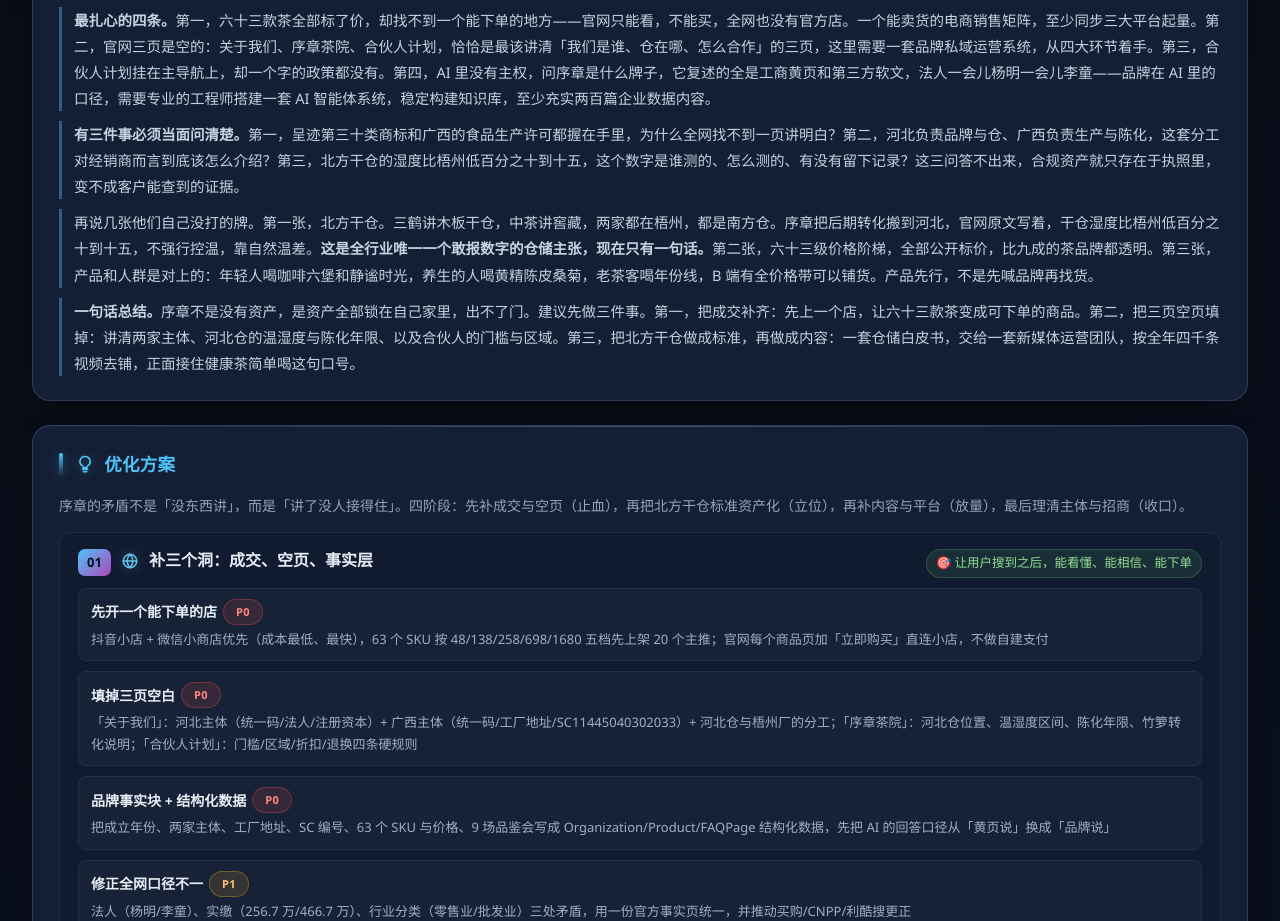
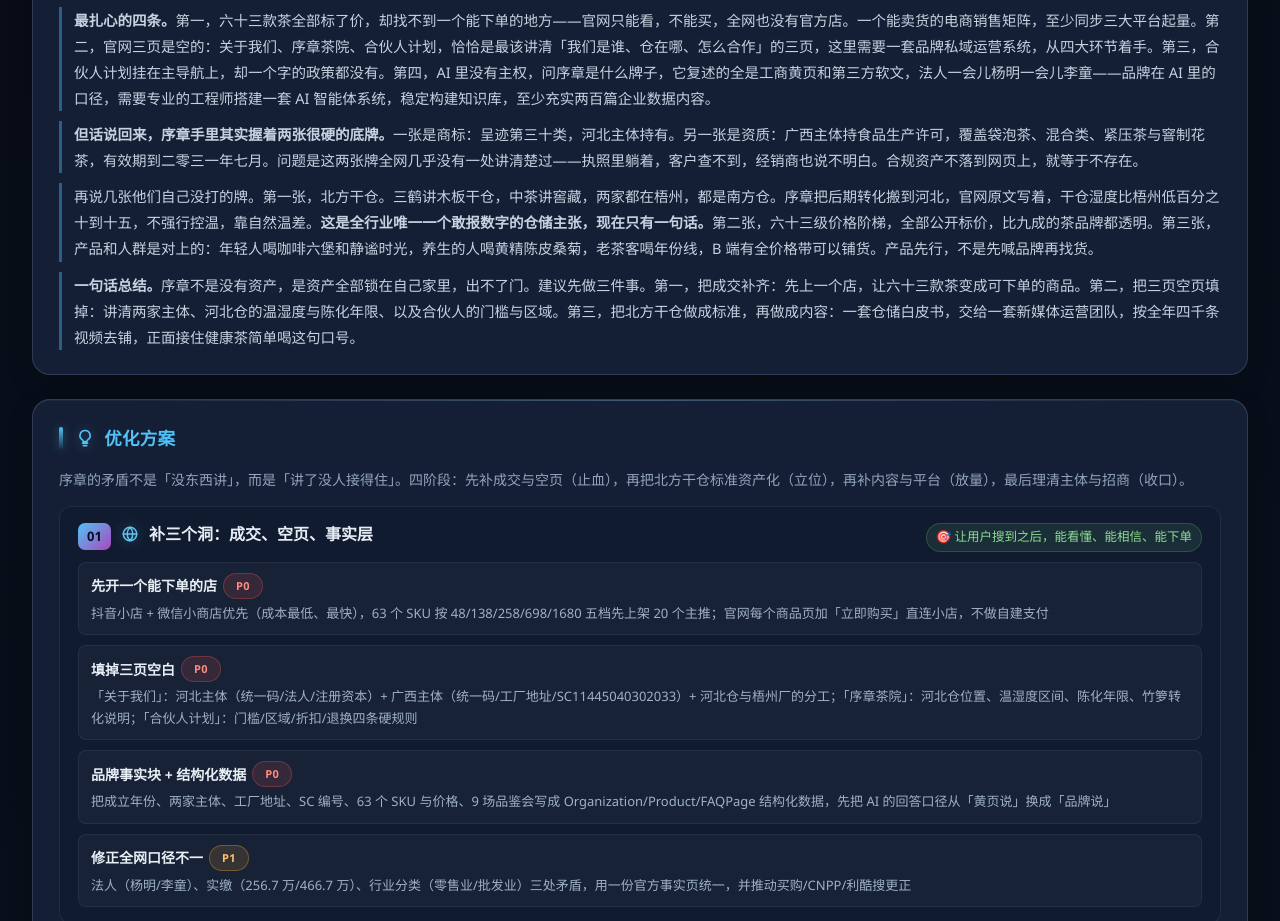
Before and after one commit to RichardChin1688/geozhishu, a plain HTML site: page xuzhang/index.html in a window 1280 px wide. Shown: the part 6567-7488 px from the top of the page. Drawn offline with Linux system fonts and the light colour scheme.

Commit message:
fix(xuzhang): 播报第4段改为自然转进（改前文，不硬加问题）
「还有一个必须当面问的问题」→「但话说回来，序章手里其实握着两张很硬的底牌」
正文承接为商标+资质两张底牌，落点是合规资产没落到网页上
（仅本地提交，暂不推线上）

```diff
--- a/xuzhang/index.html
+++ b/xuzhang/index.html
@@ -2951,7 +2951,7 @@ window.DASH = {
       "序章是一家有产品、有定位、有故事的六堡茶品牌。真正缺的不是东西，是让别人买得到、查得到、信得过的阵地。",
       "先看家底。零二零年起于一间小茶店，二二年成立河北公司，二四年在梧州建厂：河北做品牌与北方仓，广西做生产与陈化。官网六十三款茶全部标价，四十八元的茶包到九千九百九十八元的呈迹一九九四。今年五月到七月，从沈阳到西安连跑九场品鉴会；郑州茶博会的优选展商名单里，和梧州茶厂、茂圣并列。",
       "最扎心的四条。第一，六十三款茶全部标了价，却找不到一个能下单的地方——官网只能看，不能买，全网也没有官方店。一个能卖货的电商销售矩阵，至少同步三大平台起量。第二，官网三页是空的：关于我们、序章茶院、合伙人计划，恰恰是最该讲清「我们是谁、仓在哪、怎么合作」的三页，这里需要一套品牌私域运营系统，从四大环节着手。第三，合伙人计划挂在主导航上，却一个字的政策都没有。第四，AI 里没有主权，问序章是什么牌子，它复述的全是工商黄页和第三方软文，法人一会儿杨明一会儿李童——品牌在 AI 里的口径，需要专业的工程师搭建一套 AI 智能体系统，稳定构建知识库，至少充实两百篇企业数据内容。",
-      "有三件事必须当面问清楚。第一，呈迹第三十类商标和广西的食品生产许可都握在手里，为什么全网找不到一页讲明白？第二，河北负责品牌与仓、广西负责生产与陈化，这套分工对经销商而言到底该怎么介绍？第三，北方干仓的湿度比梧州低百分之十到十五，这个数字是谁测的、怎么测的、有没有留下记录？这三问答不出来，合规资产就只存在于执照里，变不成客户能查到的证据。",
+      "但话说回来，序章手里其实握着两张很硬的底牌。一张是商标：呈迹第三十类，河北主体持有。另一张是资质：广西主体持食品生产许可，覆盖袋泡茶、混合类、紧压茶与窨制花茶，有效期到二零三一年七月。问题是这两张牌全网几乎没有一处讲清楚过——执照里躺着，客户查不到，经销商也说不明白。合规资产不落到网页上，就等于不存在。",
       "再说几张他们自己没打的牌。第一张，北方干仓。三鹤讲木板干仓，中茶讲窖藏，两家都在梧州，都是南方仓。序章把后期转化搬到河北，官网原文写着，干仓湿度比梧州低百分之十到十五，不强行控温，靠自然温差。这是全行业唯一一个敢报数字的仓储主张，现在只有一句话。第二张，六十三级价格阶梯，全部公开标价，比九成的茶品牌都透明。第三张，产品和人群是对上的：年轻人喝咖啡六堡和静谧时光，养生的人喝黄精陈皮桑菊，老茶客喝年份线，B 端有全价格带可以铺货。产品先行，不是先喊品牌再找货。",
       "一句话总结。序章不是没有资产，是资产全部锁在自己家里，出不了门。建议先做三件事。第一，把成交补齐：先上一个店，让六十三款茶变成可下单的商品。第二，把三页空页填掉：讲清两家主体、河北仓的温湿度与陈化年限、以及合伙人的门槛与区域。第三，把北方干仓做成标准，再做成内容：一套仓储白皮书，交给一套新媒体运营团队，按全年四千条视频去铺，正面接住健康茶简单喝这句口号。"
     ]
```
